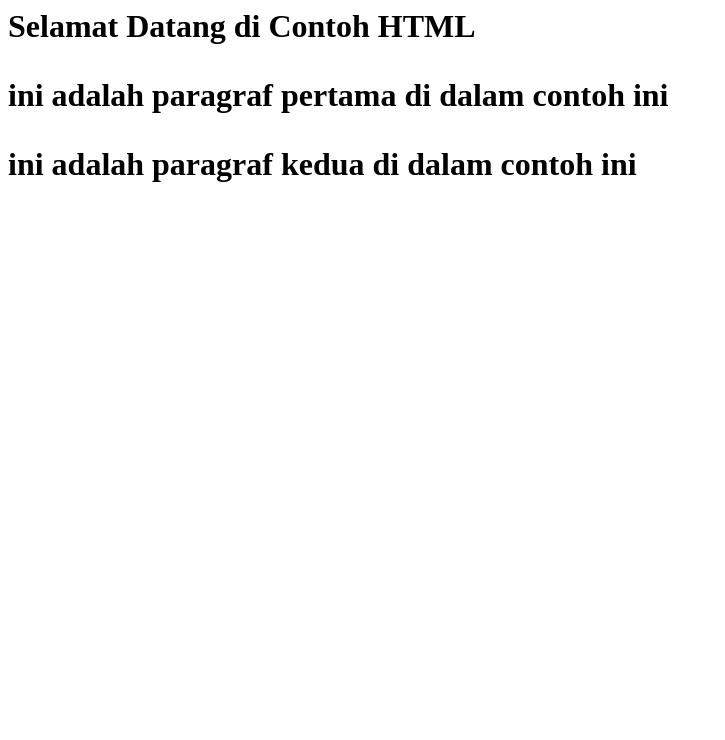
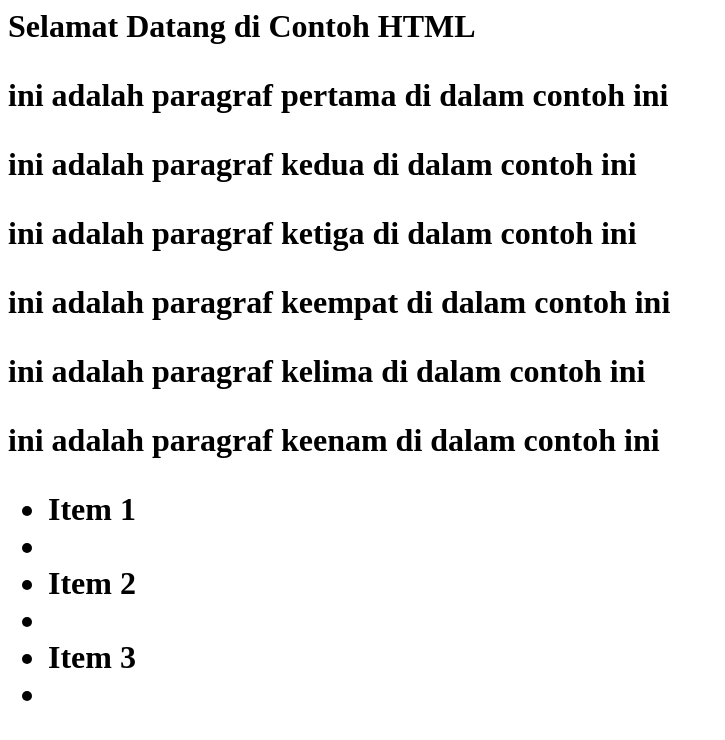
Before and after one commit to FarhanDudi/testlatihan, a plain HTML site: page index.html in a window 1280 px wide. Shown: the whole page, without its empty margins (0-725 px from the left). Drawn offline with Linux system fonts and the light colour scheme.

Commit message:
Update index.html
update kedua

```diff
--- a/index.html
+++ b/index.html
@@ -6,5 +6,17 @@
     <h1>Selamat Datang di Contoh HTML<h1>
       <p>ini adalah paragraf pertama di dalam contoh ini </p>
       <p>ini adalah paragraf kedua di dalam contoh ini</p>
+       <p>ini adalah paragraf ketiga di dalam contoh ini</p>
+       <p>ini adalah paragraf keempat di dalam contoh ini</p>
+       <p>ini adalah paragraf kelima di dalam contoh ini</p>
+       <p>ini adalah paragraf keenam di dalam contoh ini</p>
+
+       <ul>
+          <li>Item 1<li>
+          <li>Item 2 <li>
+          <li>Item 3 <li>
+       </ul>
+
       </body>
- </html>
+
+       </html>
```
